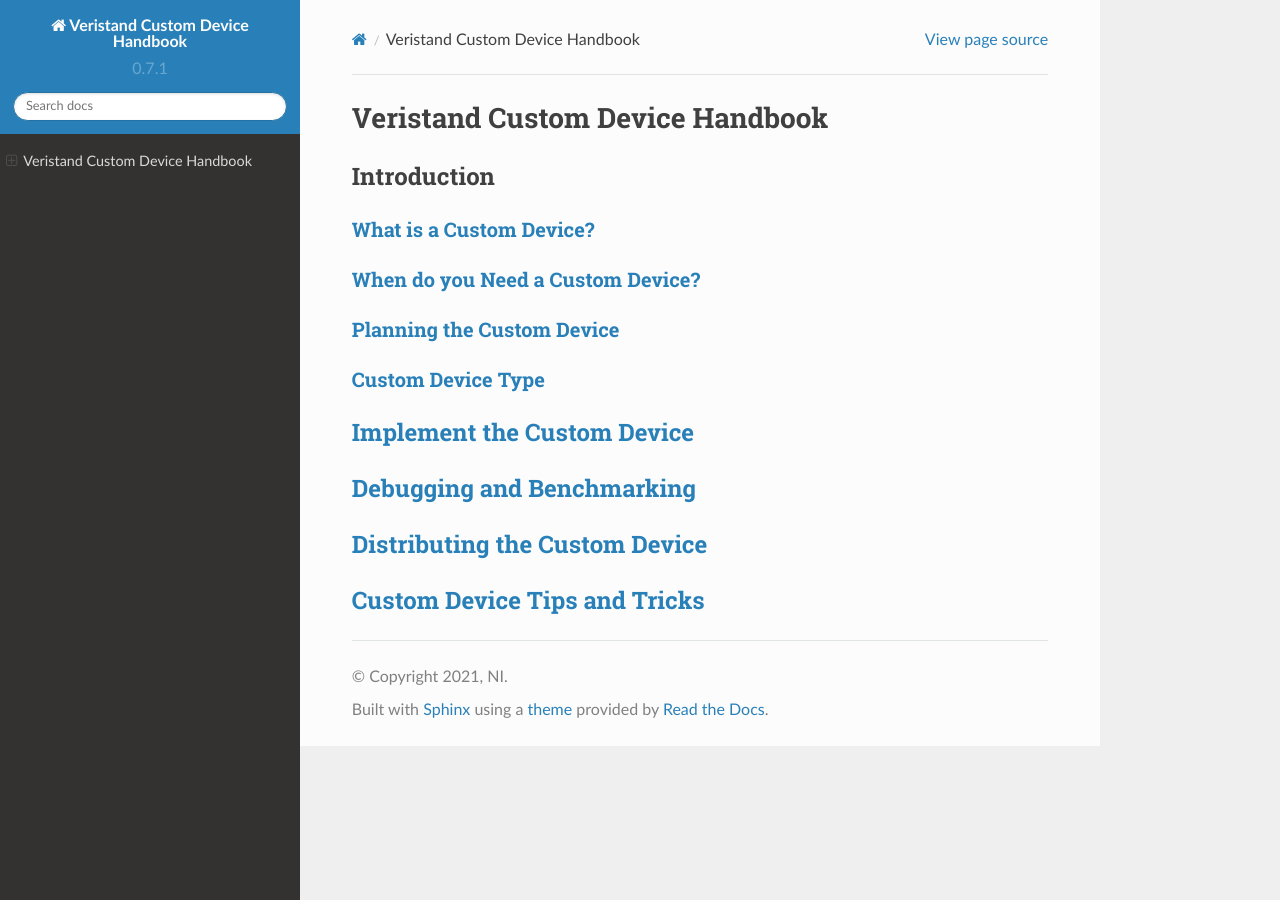
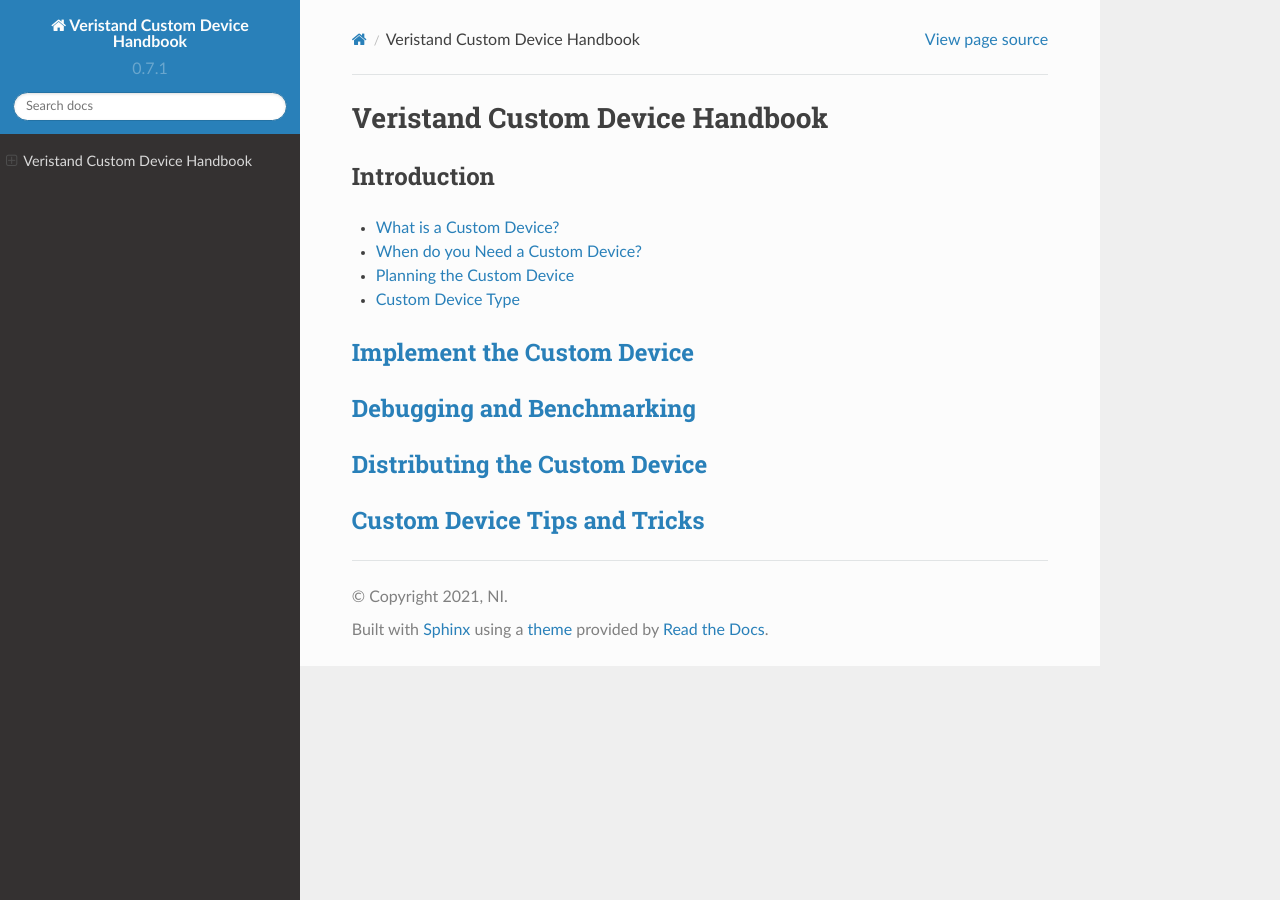
Before and after one commit to ni/niveristand-custom-device-handbook, a Sphinx documentation site: the page built from docs/index.md, in a window 1280 px wide. Built offline with Sphinx 7.4.7 and the Read the Docs theme 2.0.0, drawn with Linux system fonts in a browser that asks for light colours.

Commit message:
commit 20

```diff
--- a/docs/index.md
+++ b/docs/index.md
@@ -5,13 +5,13 @@
 
 #### Introduction
 
-   ##### [What is a Custom Device?](WhatIsACustomDevice.md)
+   + [What is a Custom Device?](WhatIsACustomDevice.md)
 
-   ##### [When do you Need a Custom Device?](WhenDoYouNeedACD.md)
+   + [When do you Need a Custom Device?](WhenDoYouNeedACD.md)
 
-   ##### [Planning the Custom Device](PlanningTheCustomDevice.md)
+   + [Planning the Custom Device](PlanningTheCustomDevice.md)
 
-   ##### [Custom Device Type](Custom_Device_Types.md)
+   + [Custom Device Type](Custom_Device_Types.md)
 
 #### [Implement the Custom Device](ImplementTheCustomDevice.md)
 
```
